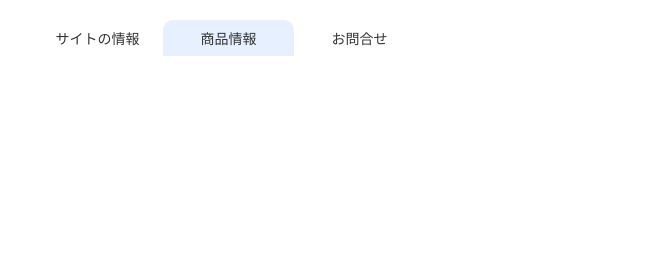
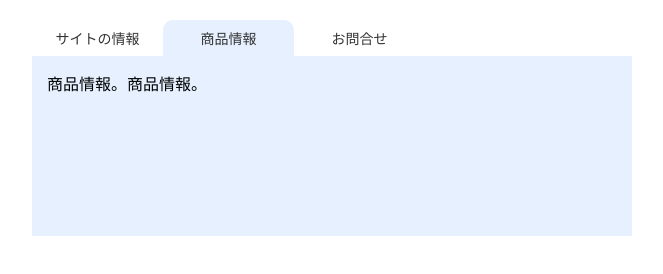
Before and after one commit to Toru959/Basic-JS-code-for-lectures, a plain HTML site: page dom/tab/index.html in a window 1280 px wide. Both pictures are taken after a click on the link "商品情報". Shown: the whole page, without its empty margins (308-971 px from the left). Drawn offline with nearby package versions, Linux system fonts and the light colour scheme; files that its build step writes are made by us from their sources.

Commit message:
tab修正

```diff
--- a/dom/tab/index.html
+++ b/dom/tab/index.html
@@ -17,7 +17,7 @@
         <section class="tab__content active" id="tab__info">
             サイトの情報。サイトの情報。
         </section>
-        <section class="tab__content" id="tab__producrt">
+        <section class="tab__content" id="tab__product">
             商品情報。商品情報。
         </section>
         <section class="tab__content" id="tab__contact">
--- a/dom/tab/main.js
+++ b/dom/tab/main.js
@@ -3,7 +3,6 @@
 const tabLabels = document.querySelectorAll('.tab__label li a');
 const tabContents = document.querySelectorAll('.tab__content');
 
- //console.log(tabLabels);
 tabLabels.forEach(clickedLabel => {
     clickedLabel.addEventListener('click', e => {
         e.preventDefault();
@@ -18,6 +17,11 @@ tabLabels.forEach(clickedLabel => {
             content.classList.remove('active');
         });
 
-    document.getElementById(clickedLabel.dataset.id).classList.add('active');
+        const targetContent = document.getElementById(clickedLabel.dataset.id);
+        if (targetContent) {
+            targetContent.classList.add('active');
+        } else {
+            console.error(`Element with ID '${clickedLabel.dataset.id}' not found.`);
+        }
     });
 });
```
